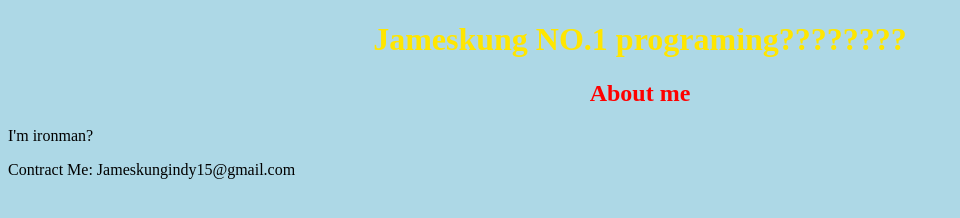
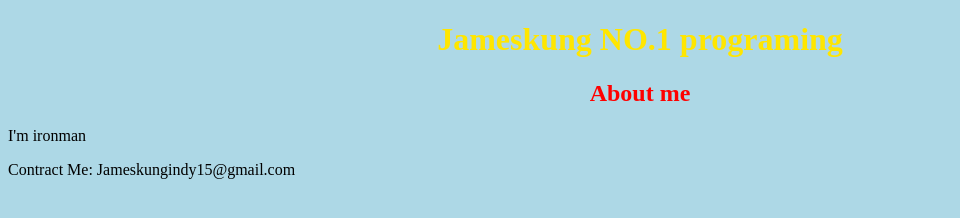
Before and after one commit to Jameswrk/Project-Game, a plain HTML site: page index.html in a window 1280 px wide. Shown: the whole page, without its empty margins (0-960 px from the left). Drawn offline with Linux system fonts and the light colour scheme.

Commit message:
Revert "Update index.html"
This reverts commit 18cd8b47edfa4d2bbb0e1cf82e1f15d49130bef3.

```diff
--- a/index.html
+++ b/index.html
@@ -8,9 +8,9 @@
     <link rel="stylesheet" href="/css/index.css">
 </head>
 <body>
-   <h1>Jameskung NO.1 programing????????</h1>
+   <h1>Jameskung NO.1 programing</h1>
    <h2>About me</h2>
-   <p>I'm ironman? </p>
+   <p>I'm ironman</p>
    <footer>Contract Me: Jameskungindy15@gmail.com</footer>
 </body>
 </html>
```
